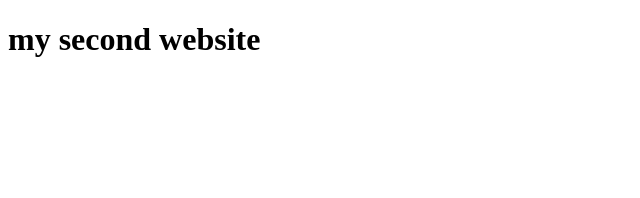
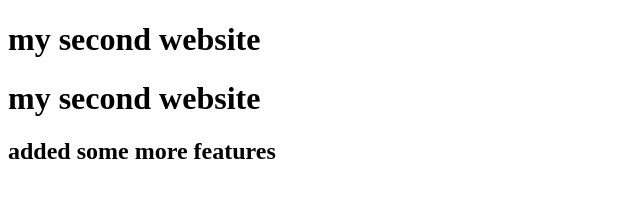
Before and after one commit to Billal223328/my-second-website, a plain HTML site: page index.html in a window 1280 px wide. Shown: the whole page, without its empty margins (0-640 px from the left). Drawn offline with Linux system fonts and the light colour scheme.

Commit message:
more features

```diff
--- a/index.html
+++ b/index.html
@@ -7,5 +7,7 @@
 </head>
 <body>
     <h1>my second website</h1>
+    <h1>my second website</h1>
+    <h2>added some more features</h2>
 </body>
 </html>
```
